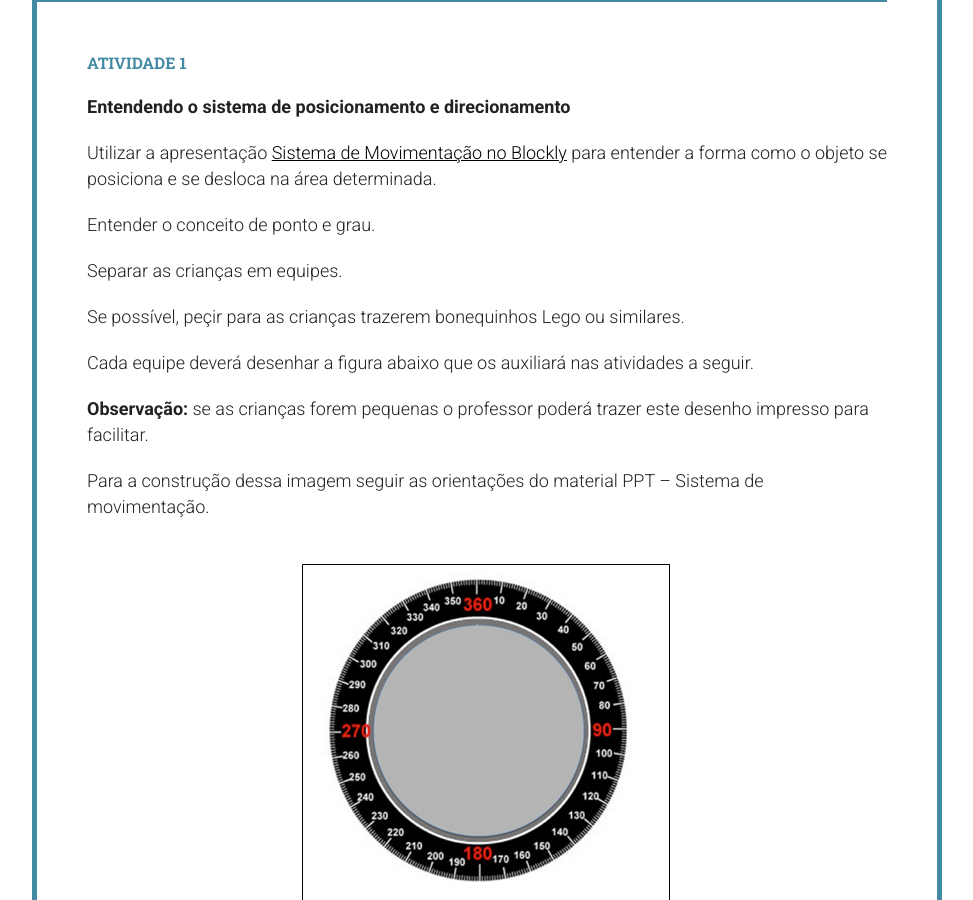
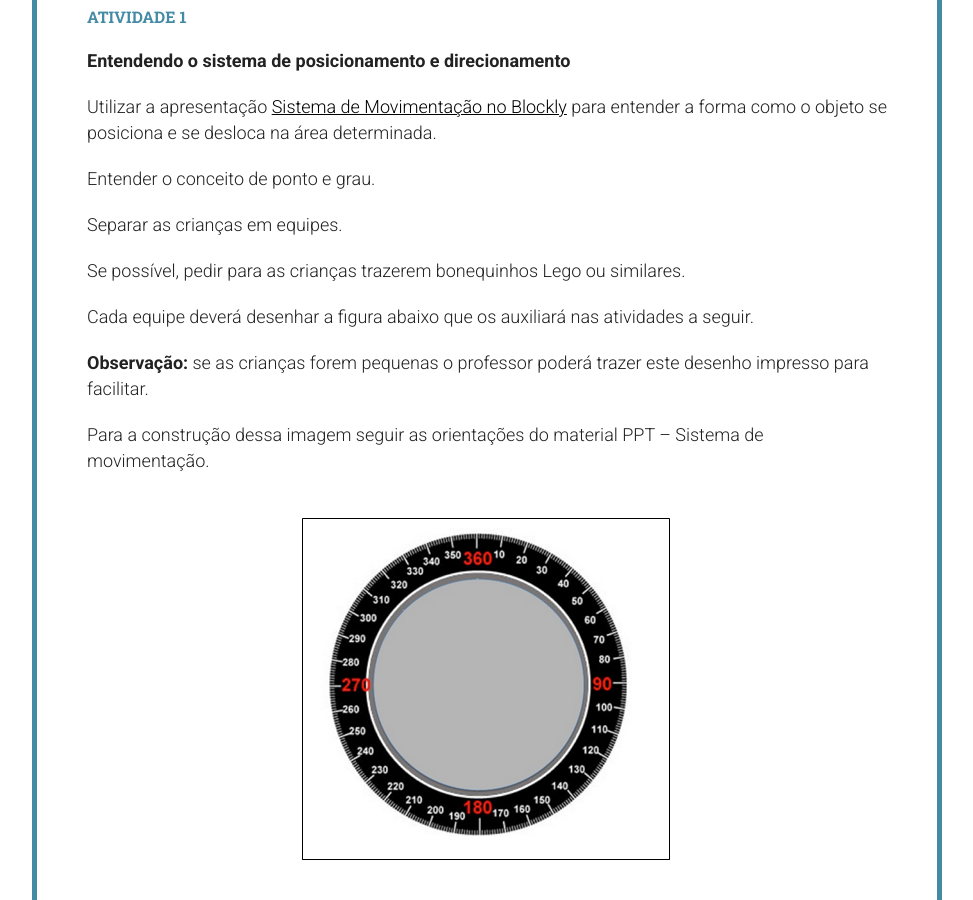
Before and after one commit to Programae/blocos, a Jekyll site: the page built from _posts/2015-01-01-aula06.md, in a window 1280 px wide and 900 px high, scrolled down 4428 px. Shown: the whole window, without its empty margins (153-1126 px from the left). Built offline with Jekyll 4.4.1, drawn with Linux system fonts in a browser that asks for light colours; nearby versions of some CDN libraries; library files that are not in the unit come from our copies; some of the changed text lies outside the part shown.

Commit message:
Aula 6 - atualizações após revisão da formadora Claudia

```diff
--- a/_posts/2015-01-01-aula06.md
+++ b/_posts/2015-01-01-aula06.md
@@ -79,7 +78,7 @@ Entender o conceito de ponto e grau.
 
 Separar as crianças em equipes.
 
-Se possível, peçir para as crianças trazerem bonequinhos Lego ou similares.
+Se possível, pedir para as crianças trazerem bonequinhos Lego ou similares.
 
 Cada equipe deverá desenhar a figura abaixo que os auxiliará nas atividades a seguir.
 
@@ -153,4 +152,4 @@ Estimule-os a compartilharem as experiências com a turma:
  - Meus alunos encontraram muita dificuldade?
  - O que preciso melhorar?
  - Todos os alunos conseguiram concluir as propostas do **“Faça você mesmo”**? Quantos concluíram?
- -  foram as ocorrências que impediram a conclusão da atividade?
+ - Foram as ocorrências que impediram a conclusão da atividade?
```
Also changed, not shown: other parts of _posts/2015-01-01-aula06.md (+0 -1 lines).
